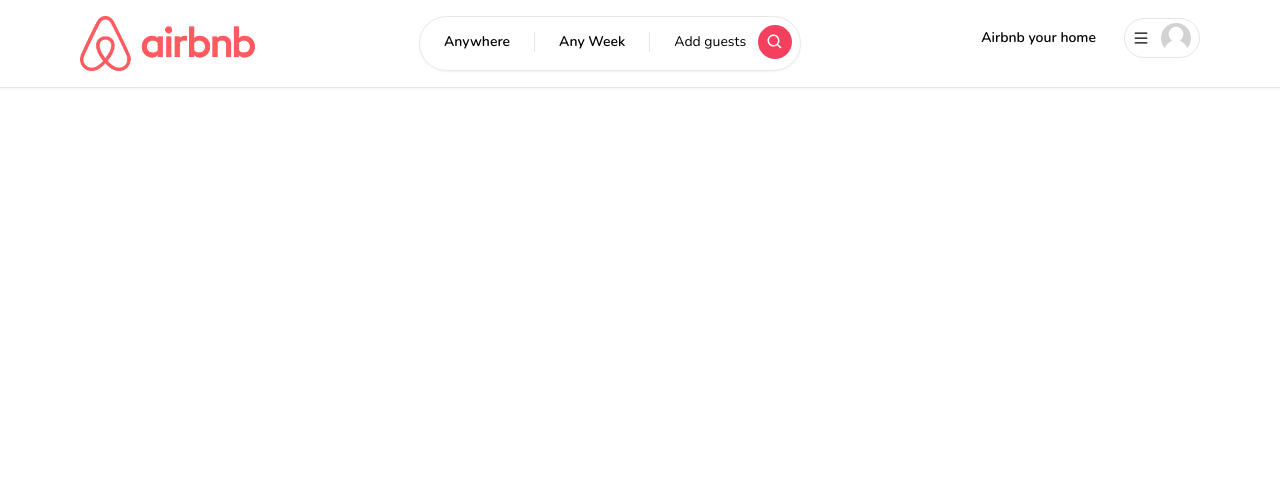
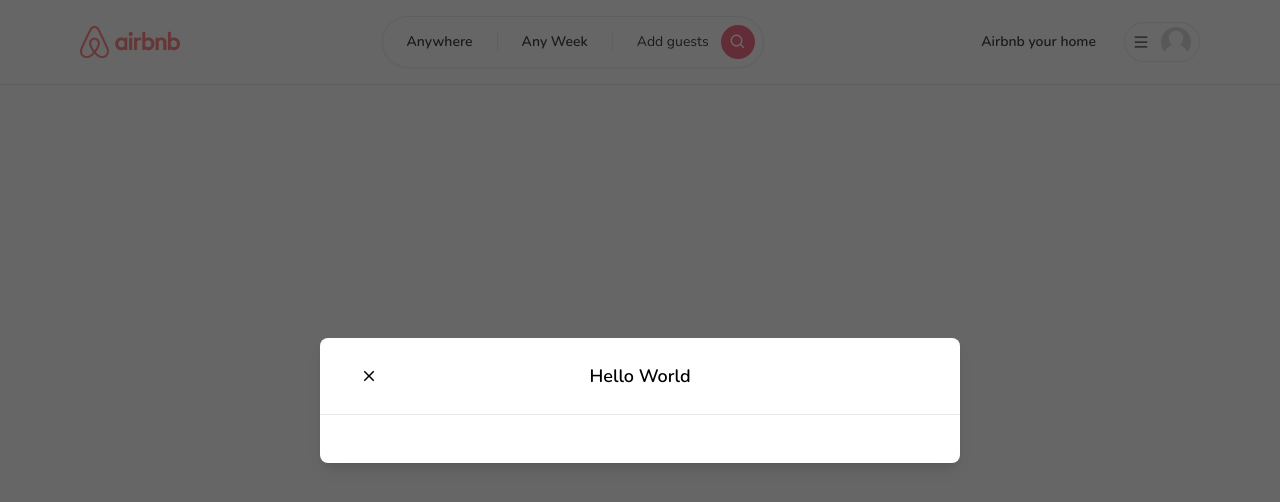
Before and after one commit to Bradley-Booth-Dev/AirBnB-clone, a Next.js app: page / in a window 1280 px wide. Shown: the top 502 px of the page. Built offline with nearby package versions, Linux system fonts and the light colour scheme.

Commit message:
modal outline done

```diff
--- /dev/null
+++ b/app/components/ClientOnly.tsx
@@ -0,0 +1,23 @@
+"use client";
+
+import { useEffect, useState } from "react";
+
+interface ClientOnlyProps {
+  children: React.ReactNode;
+}
+
+const ClientOnly: React.FC<ClientOnlyProps> = ({ children }) => {
+  const [hasMounted, setHasMounted] = useState(false);
+
+  useEffect(() => {
+    setHasMounted(true);
+  }, []);
+
+  if (!hasMounted) {
+    return null;
+  }
+
+  return <>{children}</>;
+};
+
+export default ClientOnly;
--- a/app/components/Navbar/Logo.tsx
+++ b/app/components/Navbar/Logo.tsx
@@ -8,10 +8,10 @@
 
   return (
     <Image
+      src="/images/logo.png"
       className="hidden md:block cursor-pointer"
-      src="/images/logo.png"
       height="100"
-      width="175"
+      width="100"
       alt="Logo"
     />
   );
--- a/app/components/Navbar/Navbar.tsx
+++ b/app/components/Navbar/Navbar.tsx
@@ -8,16 +8,16 @@
     <div className="fixed w-full bg-white z-10 shadow-sm">
       <div
         className="
-      py-4
-      border-b-[1px]
-      "
+        py-4
+        border-b-[1px]
+        "
       >
         <Container>
           <div
             className="
             flex
             flex-row
-            items-container
+            items-center
             justify-between
             gap-3
             md:gap-0
--- /dev/null
+++ b/app/components/modals/Modal.tsx
@@ -0,0 +1,163 @@
+"use client";
+
+import { useEffect, useState, useCallback } from "react";
+import { IoMdClose } from "react-icons/io";
+
+interface ModalProps {
+  isOpen?: boolean;
+  onClose: () => void;
+  onSubmit: () => void;
+  title?: string;
+  body?: React.ReactElement;
+  footer?: React.ReactElement;
+  actionLabel: string;
+  disabled?: boolean;
+  secondaryAction?: () => void;
+  secondaryLabel?: string;
+}
+
+const Modal: React.FC<ModalProps> = ({
+  isOpen,
+  onClose,
+  onSubmit,
+  title,
+  body,
+  footer,
+  actionLabel,
+  disabled,
+  secondaryAction,
+  secondaryLabel,
+}) => {
+  const [showModal, setShowModal] = useState(isOpen);
+
+  useEffect(() => {
+    setShowModal(isOpen);
+  }, [isOpen]);
+
+  const handleClose = useCallback(() => {
+    if (disabled) {
+      return;
+    }
+
+    setShowModal(false);
+    setTimeout(() => {
+      onClose();
+    }, 300);
+  }, [disabled, onClose]);
+
+  const handleSubmit = useCallback(() => {
+    if (disabled) {
+      return;
+    }
+
+    onSubmit();
+  }, [disabled, onSubmit]);
+
+  const handleSecondaryAction = useCallback(() => {
+    if (disabled || !secondaryAction) {
+      return;
+    }
+
+    secondaryAction();
+  }, [disabled, secondaryAction]);
+
+  if (!isOpen) {
+    return null;
+  }
+
+  return (
+    <>
+      <div
+        className="
+        justify-center
+        items-center
+        flex
+        overflow-x-hidden
+        overflow-y-auto
+        fixed
+        inset-0
+        z-50
+        outline-none
+        focus:outline-none
+        bg-neutral-800/70
+        "
+      >
+        <div
+          className="
+              relative
+              w-full
+              md:w-4/6
+              lg:w-3/6
+              xl:w/2/5
+              my-6
+              mx-auto
+              h-full
+              lg:h-auto
+              md:h-auto
+              "
+        >
+          {/* CONTENT */}
+          <div
+            className={`
+                  translate
+                  duration-300
+                  h-full
+                  ${showModal ? "translate-y-0" : "translate-y-full"}
+                  ${showModal ? "opacity" : "opacity-0"}
+                    `}
+          >
+            <div
+              className="
+                      translate
+                      h-full
+                      lg:h-auto
+                      md:h-auto
+                      border-0
+                      rounded-lg
+                      shadow-lg
+                      relative
+                      flex
+                      flex-col
+                      w-full
+                      bg-white
+                      outline-none
+                      focus:outline-none
+                      "
+            >
+              {/* HEADER */}
+              <div
+                className="
+                          flex
+                          items-center
+                          p-6
+                          rounded-t
+                          justify-center
+                          relative
+                          border-b-[1px]
+                        "
+              >
+                <button
+                  onClick={handleClose}
+                  className="p-1
+                              border-0
+                              hover:opacity-70
+                              transition
+                              absolute
+                              left-9
+                              "
+                >
+                  <IoMdClose size={18} />
+                </button>
+                <div className="text-lg font-semibold">{title}</div>
+              </div>
+              {/* BODY */}
+              <div className="relative p-6 flex-auto"></div>
+            </div>
+          </div>
+        </div>
+      </div>
+    </>
+  );
+};
+
+export default Modal;
--- a/app/layout.tsx
+++ b/app/layout.tsx
@@ -1,4 +1,6 @@
+import ClientOnly from "./components/ClientOnly";
 import Navbar from "./components/Navbar/Navbar";
+import Modal from "./components/modals/Modal";
 import "./globals.css";
 import { Nunito } from "next/font/google";
 
@@ -19,7 +21,10 @@
   return (
     <html lang="en">
       <body className={font.className}>
-        <Navbar />
+        <ClientOnly>
+          <Modal title="Hello World" isOpen />
+          <Navbar />
+        </ClientOnly>
         {children}
       </body>
     </html>
--- a/tailwind.config.js
+++ b/tailwind.config.js
@@ -1,9 +1,9 @@
 /** @type {import('tailwindcss').Config} */
 module.exports = {
   content: [
-    "./app/**/*.{js,ts,jsx,tsx,mdx}",
-    "./pages/**/*.{js,ts,jsx,tsx,mdx}",
-    "./components/**/*.{js,ts,jsx,tsx,mdx}",
+    "./app/**/*.{js,ts,jsx,tsx}",
+    "./pages/**/*.{js,ts,jsx,tsx}",
+    "./components/**/*.{js,ts,jsx,tsx}",
   ],
   theme: {
     extend: {},
```
